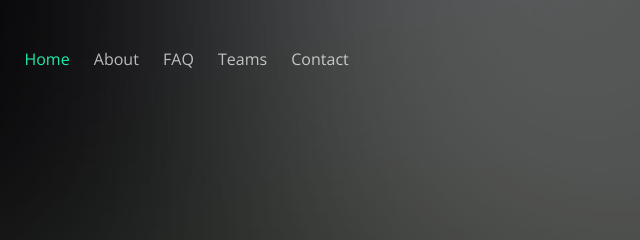
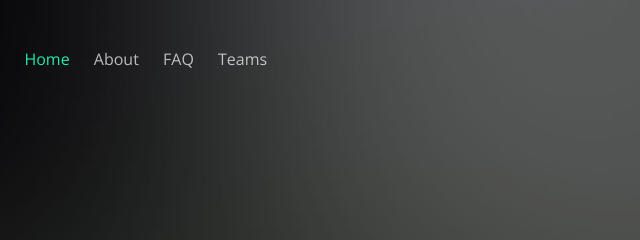
Before and after one commit to UOERacing/SEM-Mini, a website: page index.html in a window 1280 px wide. Shown: the top 240 px of the page, 244-884 px from the left. Drawn offline with nearby package versions, Linux system fonts and the light colour scheme; files whose address does not match are found by name.

Commit message:
Removed Contact in Menu

```diff
--- a/index.html
+++ b/index.html
@@ -36,7 +36,6 @@
             <li><a href="">About</a></li>
             <li><a href="">FAQ</a></li>
             <li><a href="">Teams</a></li>
-            <li><a href="">Contact</a></li>
           </ul>
           <ul class="probootstrap-right-nav hidden-xs">
             <li><a href="#"><i class="icon-twitter2"></i></a></li>
```
